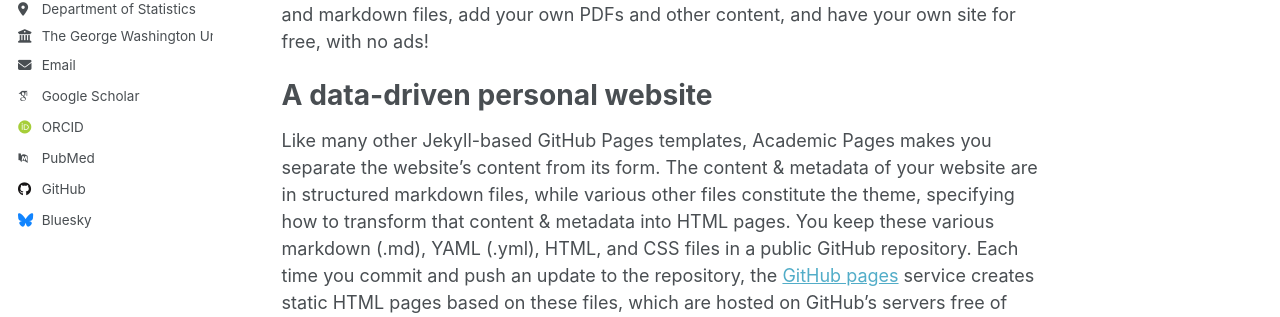
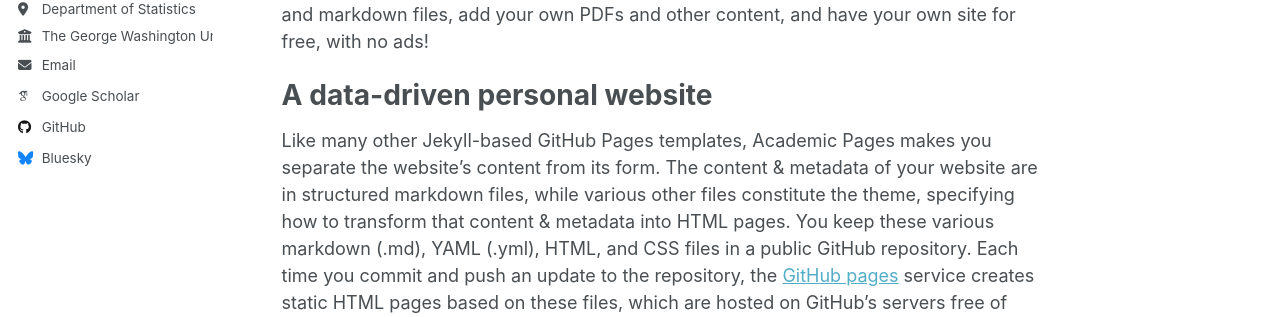
Before and after one commit to judywangstat/judywangstat.github.io, a Jekyll site: the page built from _pages/about.md, in a window 1280 px wide. Shown: the part 357-674 px from the top of the page. Built offline with Jekyll 4.4.1, drawn with Linux system fonts in a browser that asks for light colours; some web fonts are replaced.

Commit message:
Update _config.yml

```diff
--- a/_config.yml
+++ b/_config.yml
@@ -34,13 +34,7 @@ author:
   # Academic websites
   academia         : # URL
   arxiv            : # URL - Update with the correct link to your profile
-  googlescholar    : "https://scholar.google.com/citations?user=PS_CX0AAAAAJ"
-  impactstory      : # URL
-  orcid            : "http://orcid.org/yourorcidurl"
-  semantic         : # URL
-  pubmed           : "https://www.ncbi.nlm.nih.gov/pubmed/?term=john+snow"
-  researchgate     : # URL
-  scopus           : # URL
+  googlescholar    : "https://scholar.google.com/citations?hl=en&user=4cvQ4bAAAAAJ"
 
   # Repositories and software development
   bitbucket        : # Username - Update with your username on the site
```
